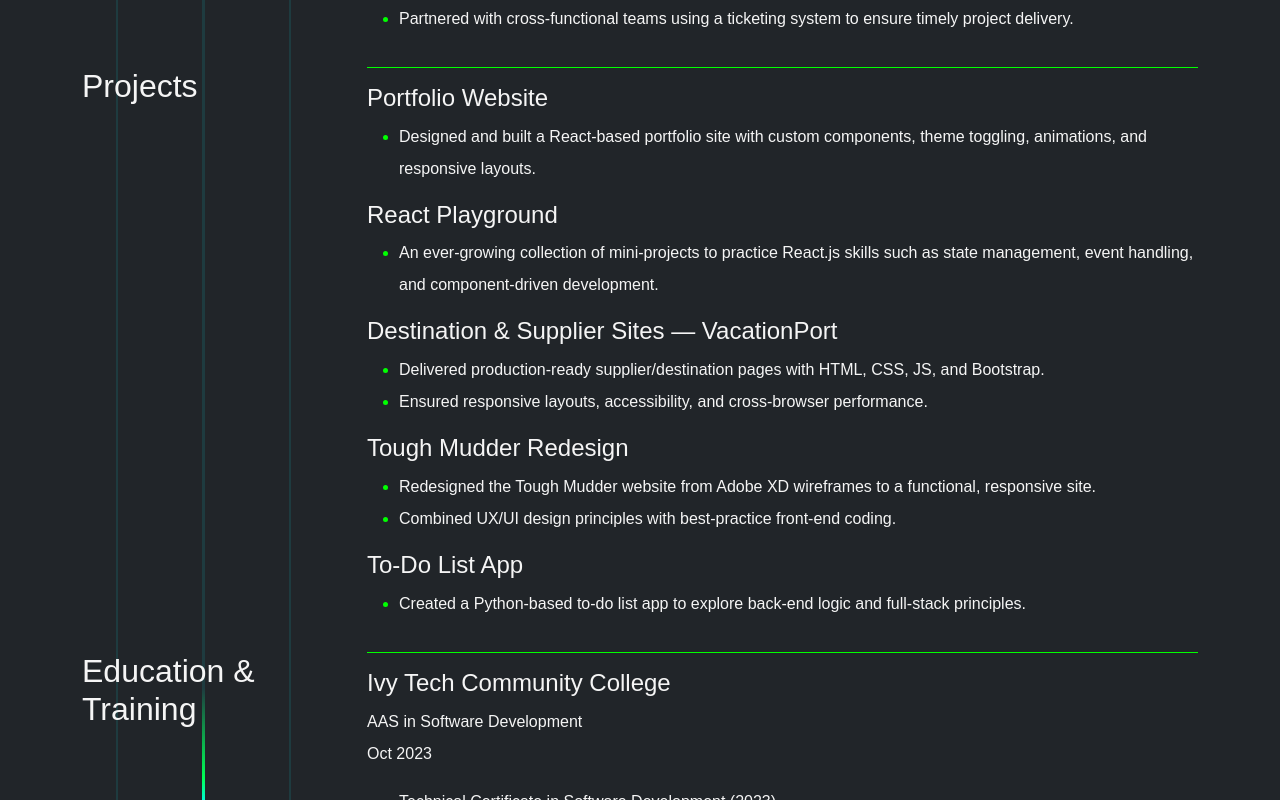
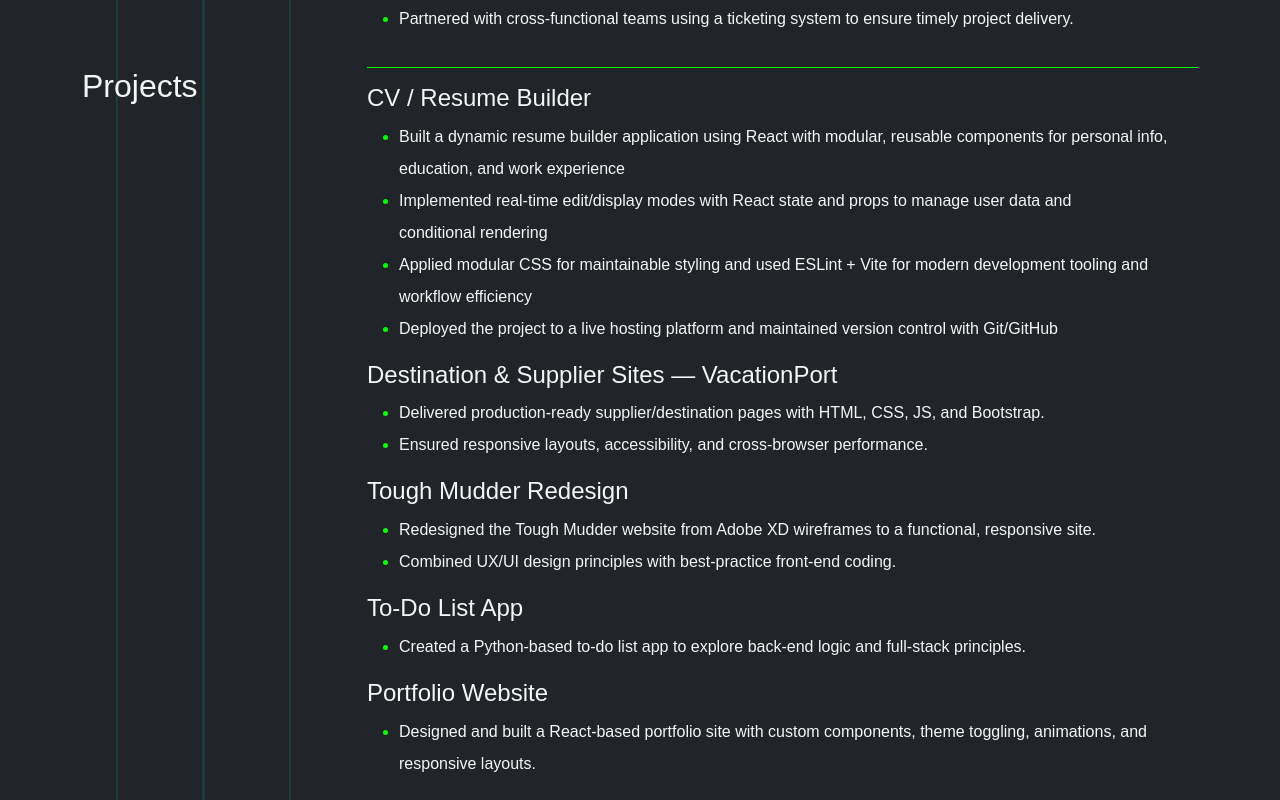
Before and after one commit to Bateeters/BrianTeetersPortfolio, a React (Vite) app in the folder portfolio/: page /about in a window 1280 px wide. Shown: the part 1140-1940 px from the top of the page. Built offline with nearby package versions, Linux system fonts and the light colour scheme.

Commit message:
Updated projects and order on the home page, about, and viewable resume pdf

```diff
--- a/portfolio/src/js/projectsList.js
+++ b/portfolio/src/js/projectsList.js
@@ -1,5 +1,6 @@
 import portfolioSiteImage from '../assets/PortfolioSiteImg.jpg';
 import reactPlayground from '../assets/ReactPlaygroundImg.jpg';
+import cvResumeBuilder from '../assets/ResumeBuilder.jpg';
 import vpSites from '../assets/VPsites.jpg';
 import tmRedesign from '../assets/ToughMudderMockup.jpg';
 import toDoList from '../assets/ToDoList.jpg';
@@ -7,17 +8,16 @@ import toDoList from '../assets/ToDoList.jpg';
 export const projects = [
     {
         id: "01",
-        title: "Portfolio Website",
-        description: "The site you're viewing right now! Designed and developed from scratch as both a personal brand and a technical showcase. Features custom components, responsive layouts, theme toggling, and smooth animations. Built to highlight my ability to blend front-end development with strong visual design.",
-        image: portfolioSiteImage,
+        title: "CV / Resume Builder",
+        description: "The CV/Resume Builder is a React application that allows users to create, edit, and preview their resume in real time. Built with Vite for fast development and deployment, it showcases component-based architecture, state management with React hooks, and conditional rendering to switch between editable forms and polished previews.",
+        image: cvResumeBuilder,
         tech: ["React", "CSS", "JavaScript", "Bootstrap 5"],
         links: [
-            { id: "1", title: "GitHub", url: "https://github.com/Bateeters/BrianTeetersPortfolio" }
+            { id: "1", title: "Live Demo", url: "https://cvresumebuilder.pages.dev/" },
+            { id: "2", title: "GitHub", url: "https://github.com/Bateeters/CVResumeBuilder" }
         ],
-        imgPosition: "center 21%"
-    },
-    {
-        id: "02",
+        imgPosition: "center"
+        /*
         title: "React Playground",
         description: "An ever growing collection of React exercises built to strengthen component-driven thinking, state management, props handling, and event-driven logic. This project demonstrates my ability to quickly translate requirements into functional features and showcases my dedication to both understanding and mastering React fundamentals.",
         image: reactPlayground,
@@ -27,9 +27,10 @@ export const projects = [
             { id: "2", title: "GitHub", url: "https://github.com/Bateeters/React-Exercises-Pt2" }
         ],
         imgPosition: "left 25%"
+        */
     },
     {
-        id: "03",
+        id: "02",
         title: "Destination & Supplier Sites",
         description: "Professional website pages designed and developed for my current role. These pages are added to customer sites for destination and supplier promotion. Responsibilities included implementing responsive layouts and ensuring cross-browser performance. These projects highlight my ability to deliver production-ready code in a real-world environment.",
         image: vpSites,
@@ -43,7 +44,7 @@ export const projects = [
         imgPosition: "center"
     },
     {
-        id: "04",
+        id: "03",
         title: "Tough Mudder Redesign",
         description: "A full mobile redesign project beginning with wireframes in Adobe XD and was then coded into a functional, responsive demo site. This project demonstrates my ability to merge creative UX/UI design with solid front-end development, translating visuals into user-friendly, accessible code.",
         image: tmRedesign,
@@ -56,7 +57,7 @@ export const projects = [
         imgPosition: "center"
     },
     {
-        id: "05",
+        id: "04",
         title: "To-Do List",
         description: "A simple to-do list application built with Python. While straightforward, it represents some of my first steps into backend development and full-stack thinking, laying the foundation for future work and projects with data handling, logic structuring, and server-side programming.",
         image: toDoList,
@@ -65,5 +66,16 @@ export const projects = [
             { id: "1", title: "GitHub", url: "https://github.com/Bateeters/todo_list" }
         ],
         imgPosition: "center"
+    },
+    {
+        id: "05",
+        title: "Portfolio Website",
+        description: "The site you're viewing right now! Designed and developed from scratch as both a personal brand and a technical showcase. Features custom components, responsive layouts, theme toggling, and smooth animations. Built to highlight my ability to blend front-end development with strong visual design.",
+        image: portfolioSiteImage,
+        tech: ["React", "CSS", "JavaScript", "Bootstrap 5"],
+        links: [
+            { id: "1", title: "GitHub", url: "https://github.com/Bateeters/BrianTeetersPortfolio" }
+        ],
+        imgPosition: "center 21%"
     }
 ];
--- a/portfolio/src/js/resume.js
+++ b/portfolio/src/js/resume.js
@@ -42,17 +42,13 @@ export const resume = [
     section: "Projects",
     items: [
       {
-        title: "Portfolio Website",
+        title: "CV / Resume Builder",
         link: "GitHub",
         bullets: [
-          "Designed and built a React-based portfolio site with custom components, theme toggling, animations, and responsive layouts."
-        ]
-      },
-      {
-        title: "React Playground",
-        link: "GitHub",
-        bullets: [
-          "An ever-growing collection of mini-projects to practice React.js skills such as state management, event handling, and component-driven development."
+          "Built a dynamic resume builder application using React with modular, reusable components for personal info, education, and work experience",
+          "Implemented real-time edit/display modes with React state and props to manage user data and conditional rendering",
+          "Applied modular CSS for maintainable styling and used ESLint + Vite for modern development tooling and workflow efficiency",
+          "Deployed the project to a live hosting platform and maintained version control with Git/GitHub"
         ]
       },
       {
@@ -77,7 +73,14 @@ export const resume = [
         bullets: [
           "Created a Python-based to-do list app to explore back-end logic and full-stack principles."
         ]
-      }
+      },
+      {
+        title: "Portfolio Website",
+        link: "GitHub",
+        bullets: [
+          "Designed and built a React-based portfolio site with custom components, theme toggling, animations, and responsive layouts."
+        ]
+      },
     ]
   },
   {
```
Also changed, not shown: 1 other file (tests, documents, lock files or other folders).
